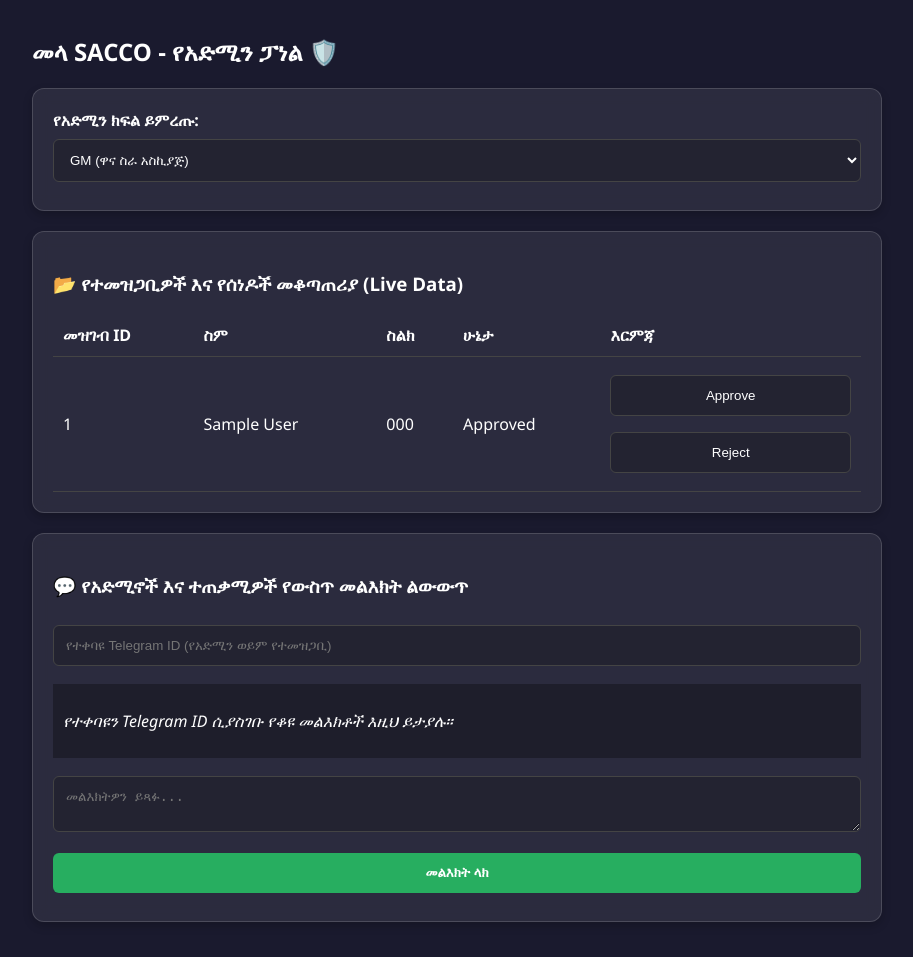
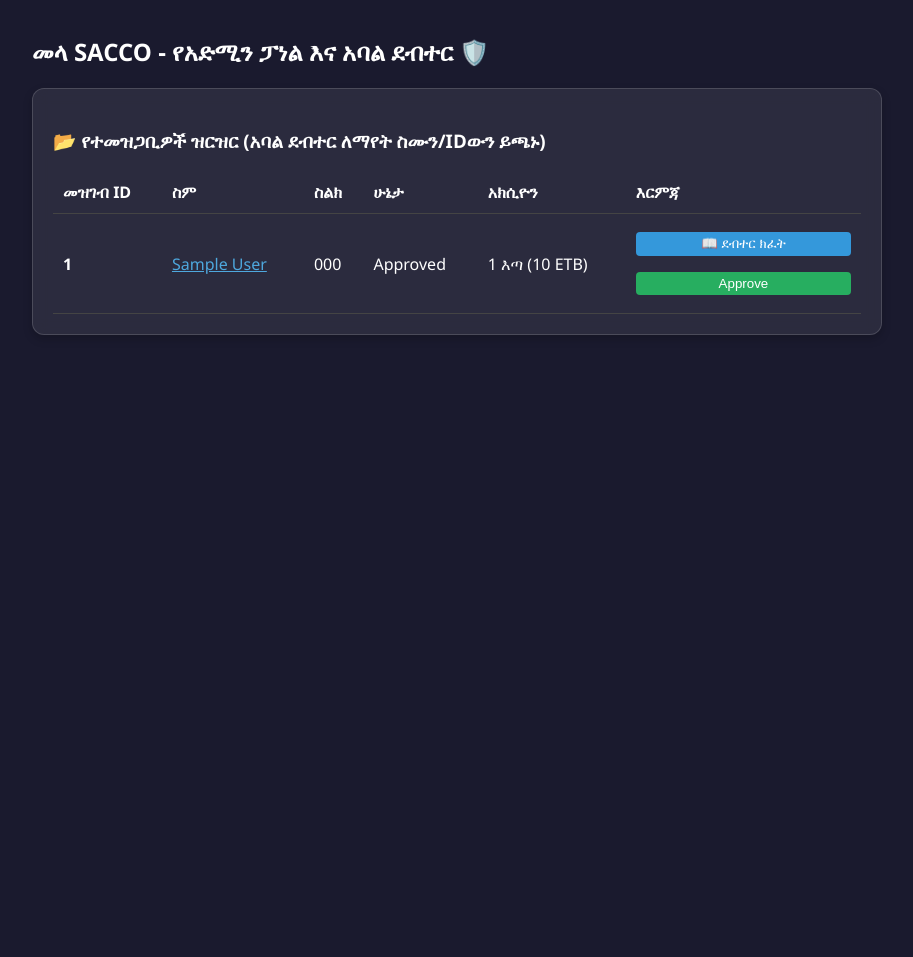
Before and after one commit to gashayeb-spec/mela-sacco-bot, a Flask app: page /admin in a window 1280 px wide. Shown: the whole page, without its empty margins (183-1096 px from the left). After the commit the page ends 335 px from the top, so only its background shows below. Run offline with Flask 3, Linux system fonts and the light colour scheme; tables that the repository leaves empty hold one stand-in row (values such as "Sample post").

Commit message:
Update admin.html

```diff
--- a/templates/admin.html
+++ b/templates/admin.html
@@ -3,26 +3,23 @@
 <head>
     <meta charset="UTF-8">
     <meta name="viewport" content="width=device-width, initial-scale=1.0">
-    <title>መላ SACCO - Admin Dynamic Panel</title>
+    <title>መላ SACCO - Admin Panel & Ledger</title>
     <link rel="stylesheet" href="/static/css/style.css">
+    <style>
+        .modal { display: none; position: fixed; z-index: 1000; left: 0; top: 0; width: 100%; height: 100%; background: rgba(0,0,0,0.8); }
+        .modal-content { background: #1e1e2f; color: #fff; margin: 5% auto; padding: 20px; border-radius: 8px; width: 80%; max-width: 600px; }
+        .close-btn { float: right; font-size: 24px; cursor: pointer; color: #ff5555; }
+        .ledger-field { margin-bottom: 12px; }
+        .ledger-field label { display: block; font-weight: bold; margin-bottom: 4px; }
+        .ledger-field input { width: 100%; padding: 8px; border-radius: 4px; border: 1px solid #444; background: #2a2a3d; color: #fff; }
+    </style>
 </head>
 <body>
     <div class="admin-container">
-        <h2>መላ SACCO - የአድሚን ፓነል 🛡️</h2>
+        <h2>መላ SACCO - የአድሚን ፓነል እና አባል ደብተር 🛡️</h2>
 
-        <div class="role-bar card">
-            <label><strong>የአድሚን ክፍል ይምረጡ:</strong></label>
-            <select id="adminRole" onchange="switchAdminPanel(this.value)">
-                <option value="GM">GM (ዋና ስራ አስኪያጅ)</option>
-                <option value="LOAN_APPROVER">የብድር ፈቃድ እና ሰነድ አጣሪ</option>
-                <option value="LOAN_MANAGER">የብድር ተቆጣጣሪ</option>
-                <option value="FINANCE">የገንዘብ ሰበሳቢ</option>
-            </select>
-        </div>
-
-        <!-- 1. የቀረቡ ተመዝጋቢዎችን በቅጽበት የሚያሳይ ቴብል -->
         <section id="panelApprover" class="card">
-            <h3>📂 የተመዝጋቢዎች እና የሰነዶች መቆጣጠሪያ (Live Data)</h3>
+            <h3>📂 የተመዝጋቢዎች ዝርዝር (አባል ደብተር ለማየት ስሙን/IDውን ይጫኑ)</h3>
             <table>
                 <thead>
                     <tr>
@@ -30,29 +27,56 @@
                         <th>ስም</th>
                         <th>ስልክ</th>
                         <th>ሁኔታ</th>
+                        <th>አክሲዮን</th>
                         <th>እርምጃ</th>
                     </tr>
                 </thead>
                 <tbody id="usersTableBody">
-                    <!-- አውቶማቲክ እዚህ ይሞላል -->
+                    <tr><td colspan="6">መረጃ በመጫን ላይ...</td></tr>
                 </tbody>
             </table>
         </section>
+    </div>
 
-        <!-- 2. የአድሚን ለሌሎች አድሚኖች/ተጠቃሚዎች መልእክት መላኪያ -->
-        <section class="card">
-            <h3>💬 የአድሚኖች እና ተጠቃሚዎች የውስጥ መልእክት ልውውጥ</h3>
-            <input type="number" id="targetTgId" placeholder="የተቀባዩ Telegram ID (የአድሚን ወይም የተመዝጋቢ)">
-            <div class="chat-box" id="chatHistoryBox" style="max-height: 200px; overflow-y: auto; background: rgba(0,0,0,0.3); padding: 10px; margin: 10px 0;">
-                <p><em>የተቀባዩን Telegram ID ሲያስገቡ የቆዩ መልእክቶች እዚህ ይታያሉ።</em></p>
-            </div>
-            <textarea id="msgContent" placeholder="መልእክትዎን ይጻፉ..."></textarea>
-            <button onclick="sendInternalMsg()" class="btn">መልእክት ላክ</button>
-        </section>
+    <!-- የአባል ደብተር Pop-up Modal -->
+    <div id="ledgerModal" class="modal">
+        <div class="modal-content">
+            <span class="close-btn" onclick="closeLedger()">&times;</span>
+            <h3 id="modalUserName">የአባል ደብተር</h3>
+            <hr><br>
+            <form id="ledgerForm" onsubmit="saveLedger(event)">
+                <input type="hidden" id="modalTgId">
+                <div class="ledger-field">
+                    <label>የገዛው አክሲዮን ብዛት (እጣ):</label>
+                    <input type="number" id="mShares" required>
+                </div>
+                <div class="ledger-field">
+                    <label>የአክሲዮን ክፍያ መጠን (ETB):</label>
+                    <input type="number" step="0.01" id="mShareAmt" required>
+                </div>
+                <div class="ledger-field">
+                    <label>ጠቅላላ የተቀመጠ ቁጠባ (ETB):</label>
+                    <input type="number" step="0.01" id="mSavings" required>
+                </div>
+                <div class="ledger-field">
+                    <label>የተወሰደ / የተፈቀደ ብድር (ETB):</label>
+                    <input type="number" step="0.01" id="mLoanAmt" required>
+                </div>
+                <div class="ledger-field">
+                    <label>የወለድ መጠን (%):</label>
+                    <input type="number" step="0.1" id="mInterest" required>
+                </div>
+                <div class="ledger-field">
+                    <label>የመክፈያ ጊዜ (በቀናት/Countdown):</label>
+                    <input type="number" id="mDays" required>
+                </div>
+                <br>
+                <button type="submit" class="btn" style="background:#27ae60; width:100%; padding:10px; font-weight:bold;">ደብተሩን ዘምን (Save & Notify)</button>
+            </form>
+        </div>
     </div>
 
     <script>
-        // በየ 3 ሰከንዱ አዲስ መረጃ አውቶማቲክ ማምጫ (Live Sync)
         setInterval(fetchUsers, 3000);
 
         async function fetchUsers() {
@@ -64,18 +88,64 @@
                 data.users.forEach(u => {
                     tbody.innerHTML += `
                         <tr>
-                            <td>${u.reg_id}</td>
-                            <td>${u.full_name}</td>
+                            <td><b>${u.reg_id}</b></td>
+                            <td><a href="#" onclick="openLedger(${u.telegram_id})" style="color:#4ea8de; text-decoration:underline;">${u.full_name}</a></td>
                             <td>${u.phone}</td>
                             <td><span class="badge">${u.status}</span></td>
+                            <td>${u.shares_bought} እጣ (${u.share_amount} ETB)</td>
                             <td>
-                                <button onclick="updateStatus(${u.telegram_id}, 'Approved')" class="btn-sm">Approve</button>
-                                <button onclick="updateStatus(${u.telegram_id}, 'Rejected')" class="btn-sm btn-block">Reject</button>
+                                <button onclick="openLedger(${u.telegram_id})" style="background:#3498db; color:#fff; border:none; padding:4px 8px; border-radius:4px; cursor:pointer;">📖 ደብተር ክፈት</button>
+                                <button onclick="updateStatus(${u.telegram_id}, 'Approved')" style="background:#27ae60; color:#fff; border:none; padding:4px 8px; border-radius:4px; cursor:pointer;">Approve</button>
                             </td>
                         </tr>
                     `;
                 });
             }
+        }
+
+        async function openLedger(tgId) {
+            const res = await fetch(`/api/admin/get-user/${tgId}`);
+            const data = await res.json();
+            if(data.status === 'success') {
+                const u = data.user;
+                document.getElementById('modalTgId').value = u.telegram_id;
+                document.getElementById('modalUserName').innerText = `📖 የአባል ደብተር፡ ${u.full_name} (${u.reg_id})`;
+                document.getElementById('mShares').value = u.shares_bought || 0;
+                document.getElementById('mShareAmt').value = u.share_amount || 0;
+                document.getElementById('mSavings').value = u.savings || 0;
+                document.getElementById('mLoanAmt').value = u.loan_amount || 0;
+                document.getElementById('mInterest').value = u.loan_interest || 0;
+                document.getElementById('mDays').value = u.loan_days || 0;
+
+                document.getElementById('ledgerModal').style.display = 'block';
+            }
+        }
+
+        function closeLedger() {
+            document.getElementById('ledgerModal').style.display = 'none';
+        }
+
+        async function saveLedger(e) {
+            e.preventDefault();
+            const payload = {
+                telegram_id: document.getElementById('modalTgId').value,
+                shares_bought: document.getElementById('mShares').value,
+                share_amount: document.getElementById('mShareAmt').value,
+                savings: document.getElementById('mSavings').value,
+                loan_amount: document.getElementById('mLoanAmt').value,
+                loan_interest: document.getElementById('mInterest').value,
+                loan_days: document.getElementById('mDays').value
+            };
+
+            const res = await fetch('/api/admin/update-ledger', {
+                method: 'POST',
+                headers: {'Content-Type': 'application/json'},
+                body: JSON.stringify(payload)
+            });
+            const result = await res.json();
+            alert(result.message);
+            closeLedger();
+            fetchUsers();
         }
 
         async function updateStatus(tgId, status) {
@@ -89,27 +159,6 @@
             fetchUsers();
         }
 
-        async function sendInternalMsg() {
-            const role = document.getElementById('adminRole').value;
-            const targetId = document.getElementById('targetTgId').value;
-            const msg = document.getElementById('msgContent').value;
-
-            if(!targetId || !msg) return alert("እባክዎን የተቀባይ ID እና መልእክት ያስገቡ");
-
-            const res = await fetch('/api/admin/send-internal-msg', {
-                method: 'POST',
-                headers: {'Content-Type': 'application/json'},
-                body: JSON.stringify({
-                    sender_role: role,
-                    target_id: targetId,
-                    message: msg
-                })
-            });
-            const data = await res.json();
-            alert(data.message);
-            document.getElementById('msgContent').value = '';
-        }
-
         fetchUsers();
     </script>
 </body>
```
